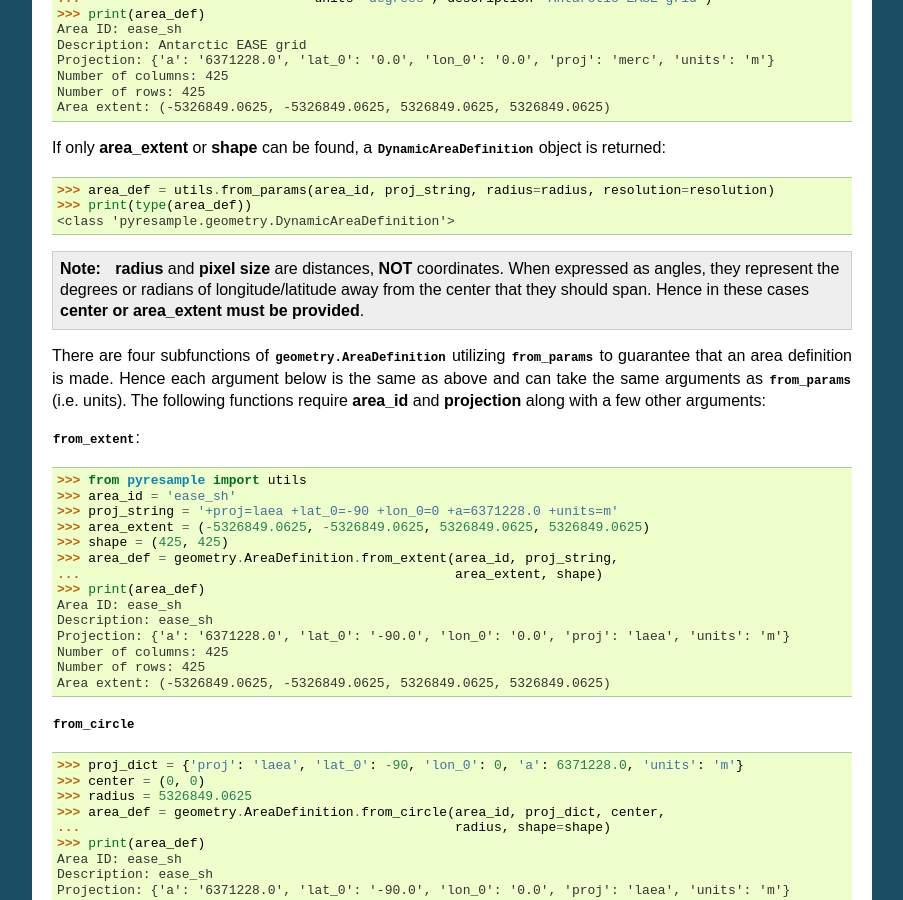
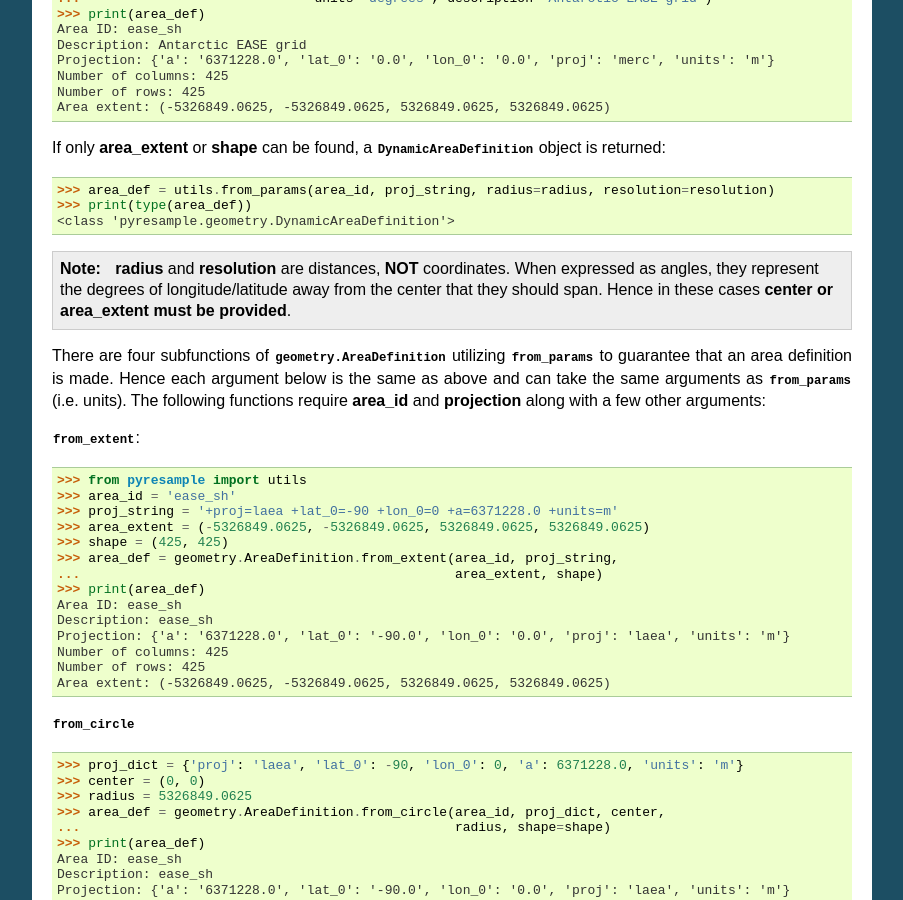
Before and after one commit to pytroll/pyresample, a Sphinx documentation site: the page built from docs/source/geo_def.rst, in a window 1280 px wide and 900 px high, scrolled down 2562 px. Shown: the whole window, without its empty margins (198-1101 px from the left). Built offline with Sphinx 7.4.7, drawn with Linux system fonts in a browser that asks for light colours.

```diff
--- a/docs/source/geo_def.rst
+++ b/docs/source/geo_def.rst
@@ -173,8 +173,8 @@
 
 .. note::
 
-  **radius** and **pixel size** are distances, **NOT** coordinates. When expressed as angles,
-  they represent the degrees or radians of longitude/latitude away from the center that
+  **radius** and **resolution** are distances, **NOT** coordinates. When expressed as angles,
+  they represent the degrees of longitude/latitude away from the center that
   they should span. Hence in these cases **center or area_extent must be provided**.
 
 There are four subfunctions of :class:`geometry.AreaDefinition <pyresample.geometry.AreaDefinition>` utilizing
```
Also changed, not shown: 1 other file.
